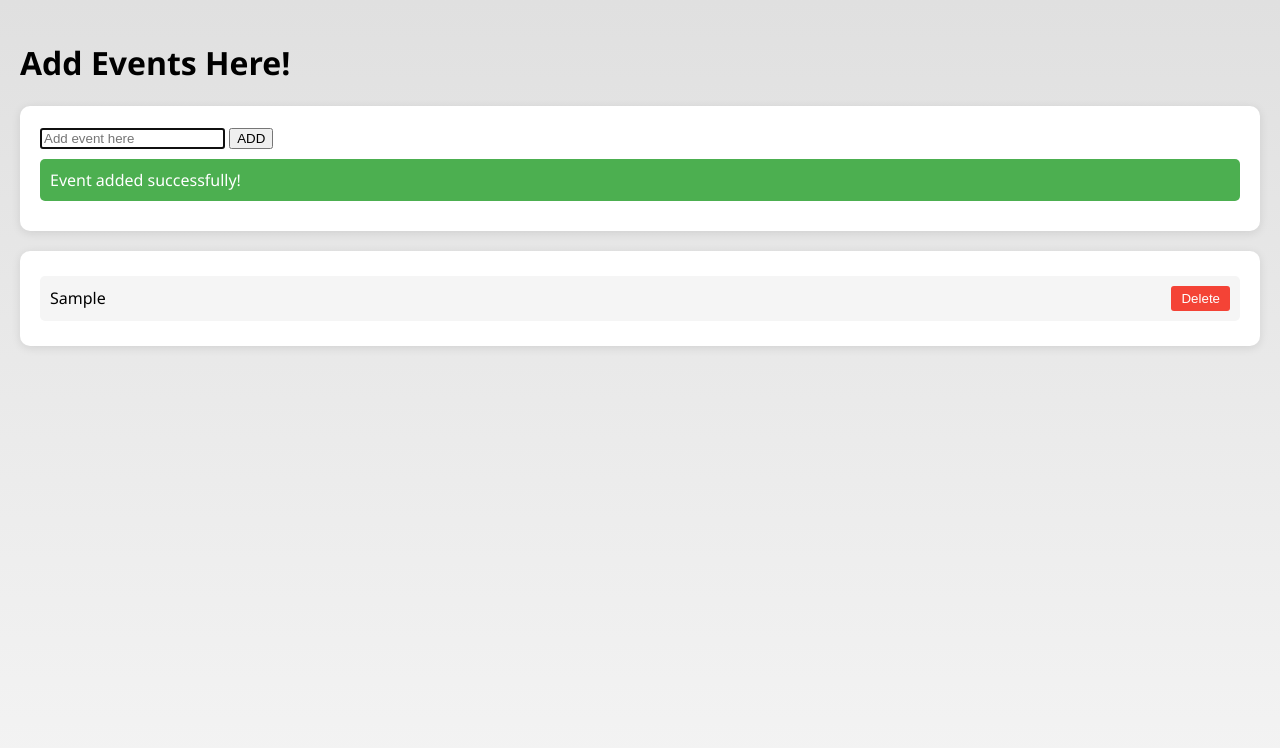
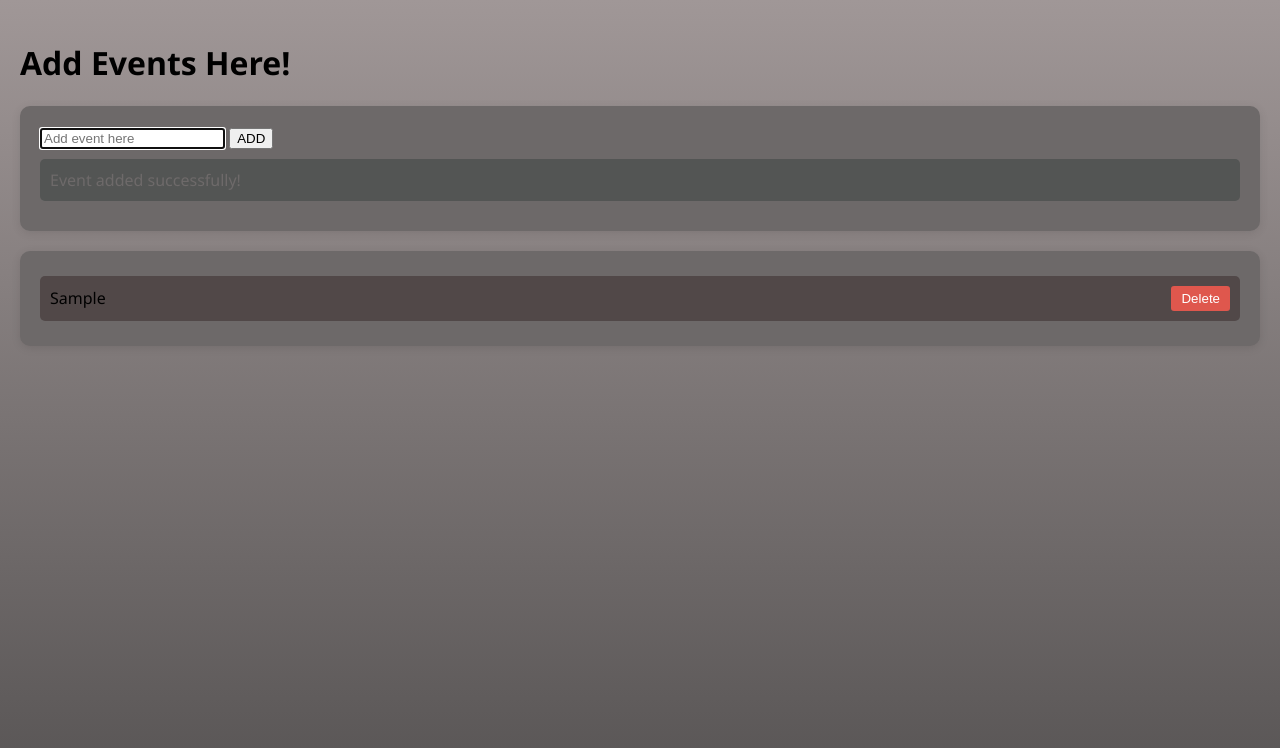
Before and after one commit to Jordy809/Final-Project., a plain HTML site: page addevents.html in a window 1280 px wide. Both pictures are taken after typing "Sample" into the empty fields and a click on the button "ADD". Drawn offline with Linux system fonts and the light colour scheme.

Commit message:
changed css styles

```diff
--- a/addevents.css
+++ b/addevents.css
@@ -1,6 +1,6 @@
 body {
-    background-color: #f5f5f5; /* Light grey */
-    background-image: linear-gradient(to bottom, #e0e0e0, #f5f5f5);
+    background-color: #d3cfcf; /* Light grey */
+    background-image: linear-gradient(to bottom, #a09797, #535050);
     margin: 0;
     min-height: 100vh;
     font-family: 'Segoe UI', Tahoma, Geneva, Verdana, sans-serif;
@@ -9,7 +9,7 @@ body {
 
 
 #event-form, #events-list {
-    background-color: white;
+    background-color: rgb(109, 105, 105);
     padding: 20px;
     border-radius: 10px;
     box-shadow: 0 2px 10px rgba(0,0,0,0.1);
@@ -20,17 +20,17 @@ body {
     padding: 10px;
     margin: 10px 0;
     border-radius: 5px;
-    color: white;
+    color: rgb(110, 106, 106);
 }
 
-.feedback-success { background-color: #4CAF50; }
-.feedback-error { background-color: #f44336; }
-.feedback-info { background-color: #2196F3; }
-.feedback-warning { background-color: #ff9800; }
+.feedback-success { background-color: #535554; }
+.feedback-error { background-color: #946966; }
+.feedback-info { background-color: #5c5f61; }
+.feedback-warning { background-color: #302f2e; }
 
 
 .delete-btn {
-    background-color: #f44336;
+    background-color: #df574d;
     color: white;
     border: none;
     padding: 5px 10px;
@@ -53,7 +53,7 @@ li {
     align-items: center;
     padding: 10px;
     margin: 5px 0;
-    background-color: #f5f5f5;
+    background-color: #514848;
     border-radius: 5px;
 }
 
```
